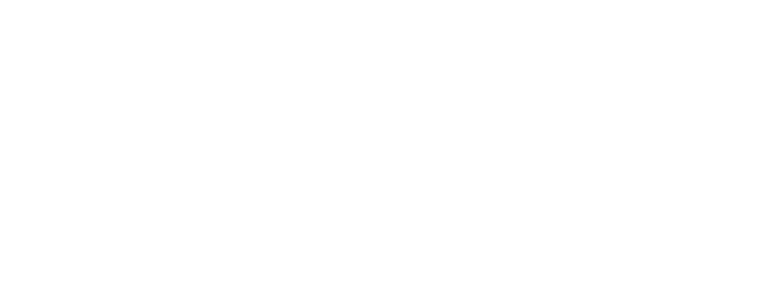
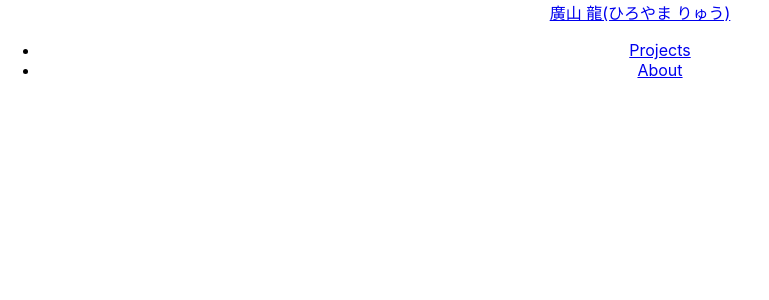
Before and after one commit to lyuhiroyama/portfolio, a React (Create React App) app: page /about in a window 1280 px wide. Shown: the top 300 px of the page, without its empty margins (0-769 px from the left). Built offline with nearby package versions, Linux system fonts and the light colour scheme.

Commit message:
feat: メニューバーの作成・ルーティング (React Router) の実装
- シングルページアプリケーション（SPA）のルーティングを実現

```diff
--- a/package.json
+++ b/package.json
@@ -10,6 +10,7 @@
     "ajv": "^8.17.1",
     "react": "^19.0.0",
     "react-dom": "^19.0.0",
+    "react-router-dom": "^7.1.5",
     "react-scripts": "5.0.1",
     "web-vitals": "^2.1.4"
   },
--- a/src/App.js
+++ b/src/App.js
@@ -1,8 +1,20 @@
 import './App.css';
+import { Routes, Route } from 'react-router-dom'
+import Navbar from './components/navbar.jsx';
+import Projects from './components/projects.jsx';
+import About from './components/about.jsx';
 
 function App() {
   return (
     <div className="App">
+
+      <Navbar />
+      <div className="routes">
+        <Routes>
+          <Route path="/projects" element={<Projects />} />
+          <Route path="/about" element={<About />} />
+        </Routes>
+      </div>
 
     </div>
   );
--- a/src/components/about.jsx
+++ b/src/components/about.jsx
@@ -0,0 +1,5 @@
+export default function About(){
+    return (
+        <div></div>
+    )
+}
--- a/src/components/navbar.jsx
+++ b/src/components/navbar.jsx
@@ -0,0 +1,17 @@
+import { Link } from 'react-router-dom';
+
+export default function Navbar(){
+    return (
+        <nav className="nav">
+            <Link to="/" className="site-title">廣山 龍(ひろやま りゅう)</Link>
+            <ul>
+                <li>
+                    <Link to="/projects">Projects</Link>
+                </li>
+                <li>
+                    <Link to="/about">About</Link>
+                </li>
+            </ul>
+        </nav>
+    )
+}
--- a/src/components/projects.jsx
+++ b/src/components/projects.jsx
@@ -0,0 +1,5 @@
+export default function Projects(){
+    return (
+        <div></div>
+    )
+}
--- a/src/index.js
+++ b/src/index.js
@@ -3,11 +3,14 @@ import ReactDOM from 'react-dom/client';
 import './index.css';
 import App from './App';
 import reportWebVitals from './reportWebVitals';
+import { BrowserRouter } from 'react-router-dom'
 
 const root = ReactDOM.createRoot(document.getElementById('root'));
 root.render(
   <React.StrictMode>
-    <App />
+    <BrowserRouter>
+      <App />
+    </BrowserRouter>
   </React.StrictMode>
 );
 
```
Also changed, not shown: 1 other file (tests, documents, lock files or other folders).
